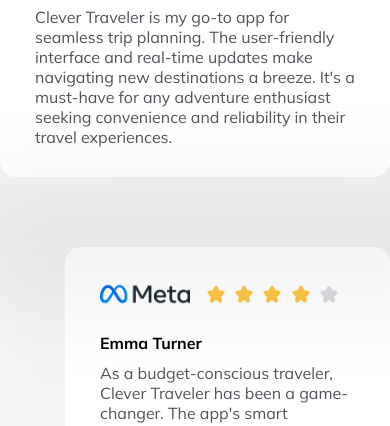
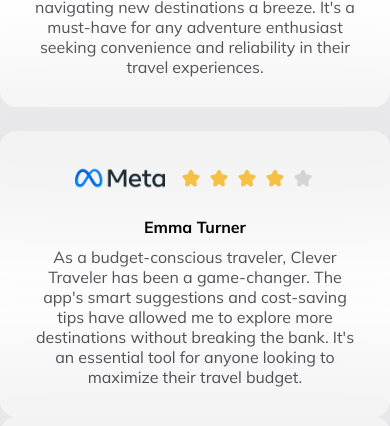
Before and after one commit to CodeWithArafat121/Assignment-2, a plain HTML site: page index.html in a window 390 px wide. Shown: the part 9061-9487 px from the top of the page. Drawn offline with Linux system fonts and the light colour scheme.

Commit message:
some problem fix

```diff
--- a/styles/responsive.css
+++ b/styles/responsive.css
@@ -217,7 +217,9 @@
 
 
     /* newsletter  section start */
-
+    #newsletter{
+        margin-bottom: 30px;
+    }
 
     #newsletter .newsletter-details {
         flex-direction: column;
@@ -247,6 +249,9 @@
     /* newsletter  section end */
 
 
+    /* testimonial  section start */
+
+
 
     .testimonial-details {
         flex-direction: column;
@@ -258,12 +263,27 @@
         width: unset;
     }
 
-    .container .testimonial-reviews .review-1 {
+    .container .testimonial-reviews .review-1
+     {
         margin-left: 0px;
+        text-align: center;
+    }
+
+    .testimonial-reviews .review-2 {
+        margin-top: 24px;
+        margin-left: 0px;
+        text-align: center;
+    }
+
+    .testimonial-reviews .review-content {
+        padding: 0px;
+        justify-content: center;
     }
     .testimonial-reviews .review-heading {
         width: unset;
      }
+
+     /* testimonial section  end */
 
     /* footer  section start */
 
```
